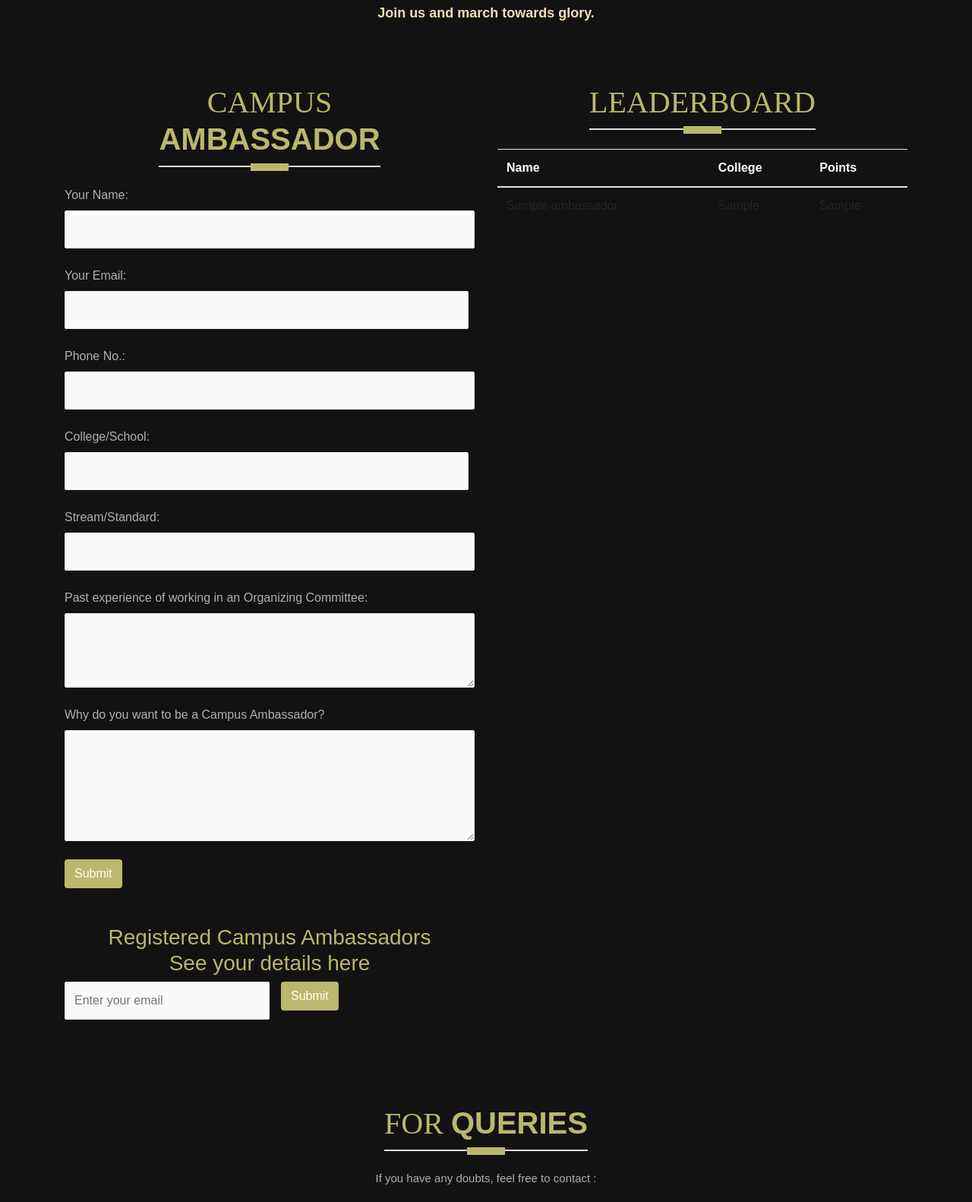
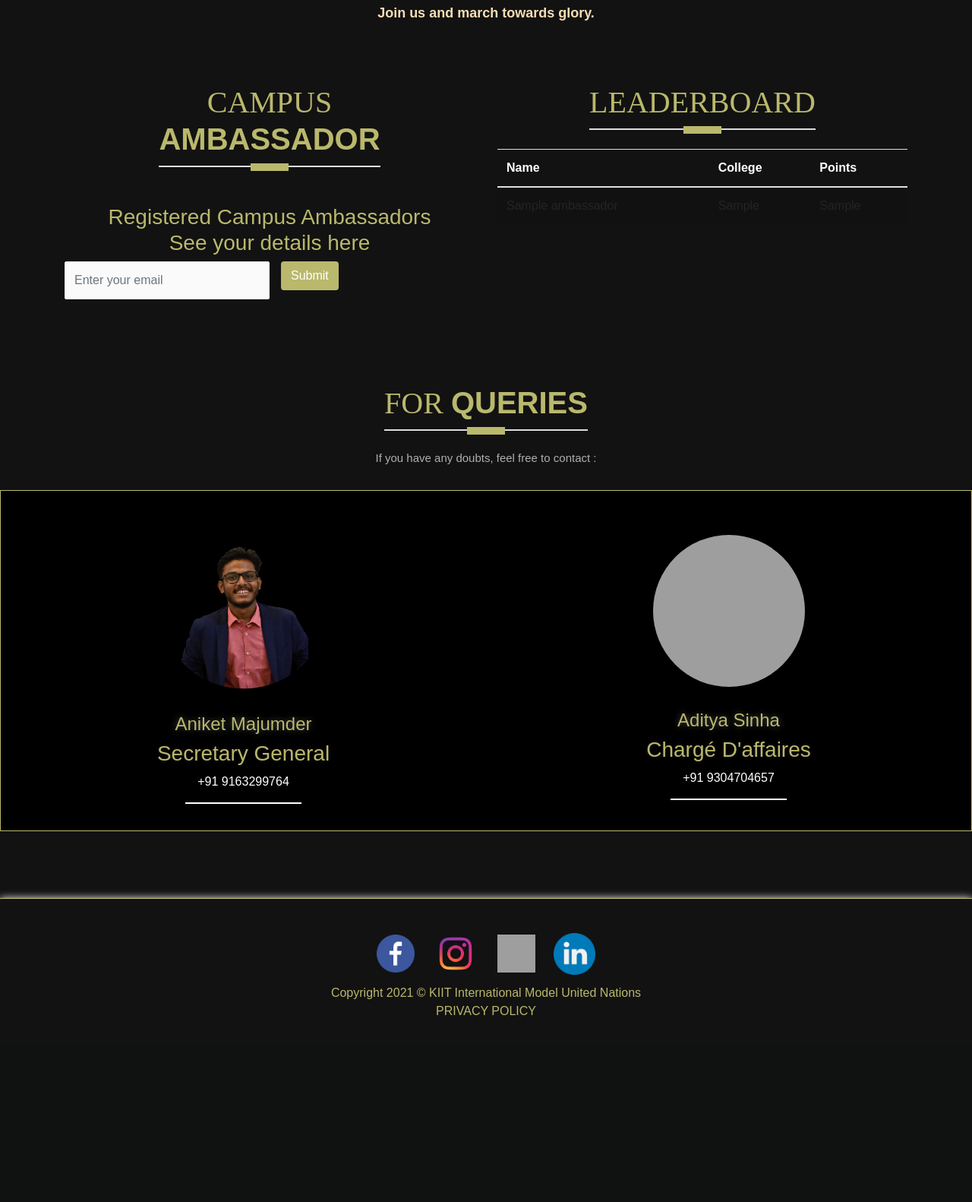
Before and after one commit to wishsagarks/KIITMUN21, a PHP site: page /campus-ambassador.php in a window 1280 px wide. Shown: the part 741-2323 px from the top of the page at 76% size. After the commit the page ends 2077 px from the top, so only its background shows below. Run offline with PHP 8.4, Linux system fonts and the light colour scheme; tables that the repository leaves empty or names only in its code hold one stand-in row (values such as "Sample post"); a stand-in replaces the project's code that opens the database connection; grey boxes are pictures that could not be loaded.

Commit message:
ca changed

```diff
--- a/campus-ambassador.php
+++ b/campus-ambassador.php
@@ -190,42 +190,9 @@ $leaderboard_result = mysqli_query($conn, $leader_query);
                     <div class="col-sm-6 col-md-offset-1  col-md-6 col-md-offset-1  col-lg-6 col-lg-offset-1">
                         <h1>Campus <br><b>Ambassador</b></h1>
                         <hr>
-                        <form method="POST" action="<?php echo mysqli_real_escape_string($conn, $_SERVER["PHP_SELF"]); ?>">
 
-                            <label for="form-name">Your Name:</label>
-                            <input type="text" name="name" class="form-control" id="form-name" required>
-                            <br>
-                            <div class="col-xs-6" style="padding: 0;padding-right: 1vmin;">
-                                <label for="form-email">Your Email:</label>
-                                <input type="email" name="email" class="form-control" id="form-email" pattern="[a-z0-9._%+-]+@[a-z0-9.-]+\.[a-z]{2,3}$" required>
-                            </div>
-                            <br>
-                            <div class="col-xs-6" style="padding: 0;">
-                                <label for="form-subject">Phone No.:</label>
-                                <input type="number" name="phone" class="form-control" id="form-subject" pattern="[0-9]{10}" required>
-                            </div>
-                            <br>
-                            <div class="col-xs-6" style="padding: 0;padding-right: 1vmin;">
-                                <label for="form-college">College/School:</label>
-                                <input type="text" name="college" class="form-control" id="form-college" required>
-                            </div>
-                            <br>
-                            <div class="col-xs-6" style="padding: 0; ">
-                                <label for="form-stream">Stream/Standard:</label>
-                                <input type="text" name="stream" class="form-control" id="form-stream" required>
-                            </div>
-                            <br>
-                            <label for="form-experience">Past experience of working in an Organizing Committee:</label>
-                            <textarea rows="3" name="experience" class="form-control" id="form-experience" required></textarea>
-                            <br>
-                            <label for="form-knowledge">Why do you want to be a Campus Ambassador?</label>
-                            <textarea rows="5" name="knowledge" class="form-control" id="form-knowledge" required></textarea>
-                            <br>
-                            <button class="btn" type="submit" name="submit">Submit</button>
-                            <br><br>
-                        </form>
 
-                        <?php
+                        <!-- <?php
                         if (isset($_POST['submit'])) {
 
 
@@ -256,7 +223,7 @@ $leaderboard_result = mysqli_query($conn, $leader_query);
                                 echo '</script>';
                             }
                         }
-                        ?>
+                        ?> -->
 
 
                         <br>
```
Also changed, not shown: assets/js/committee.js.
